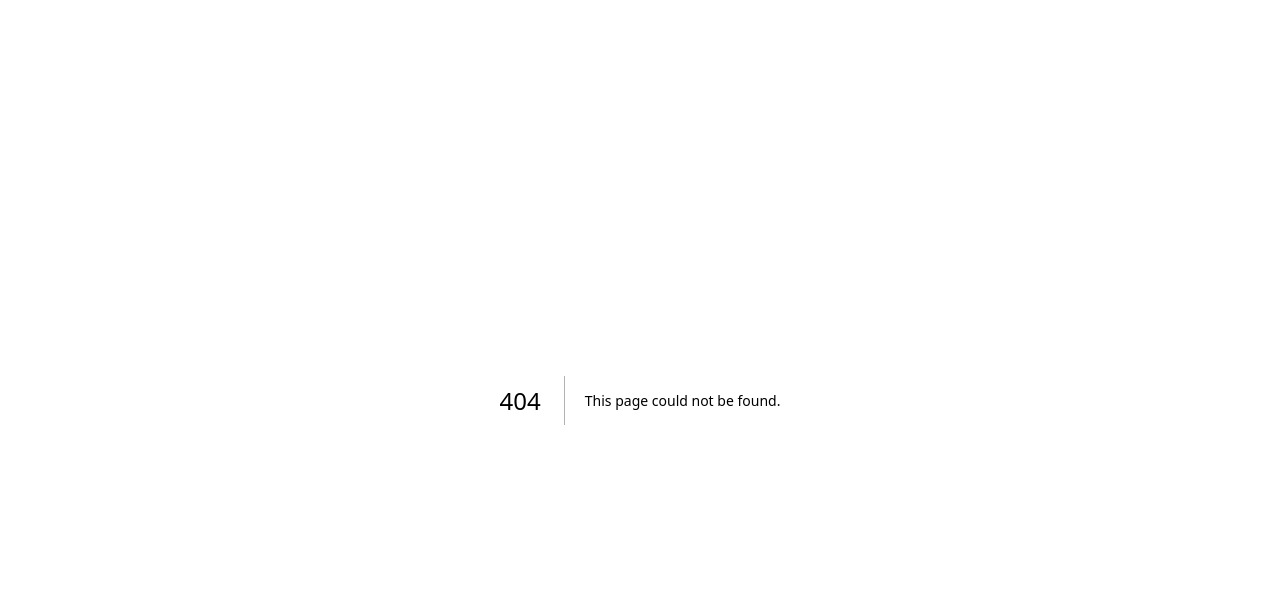
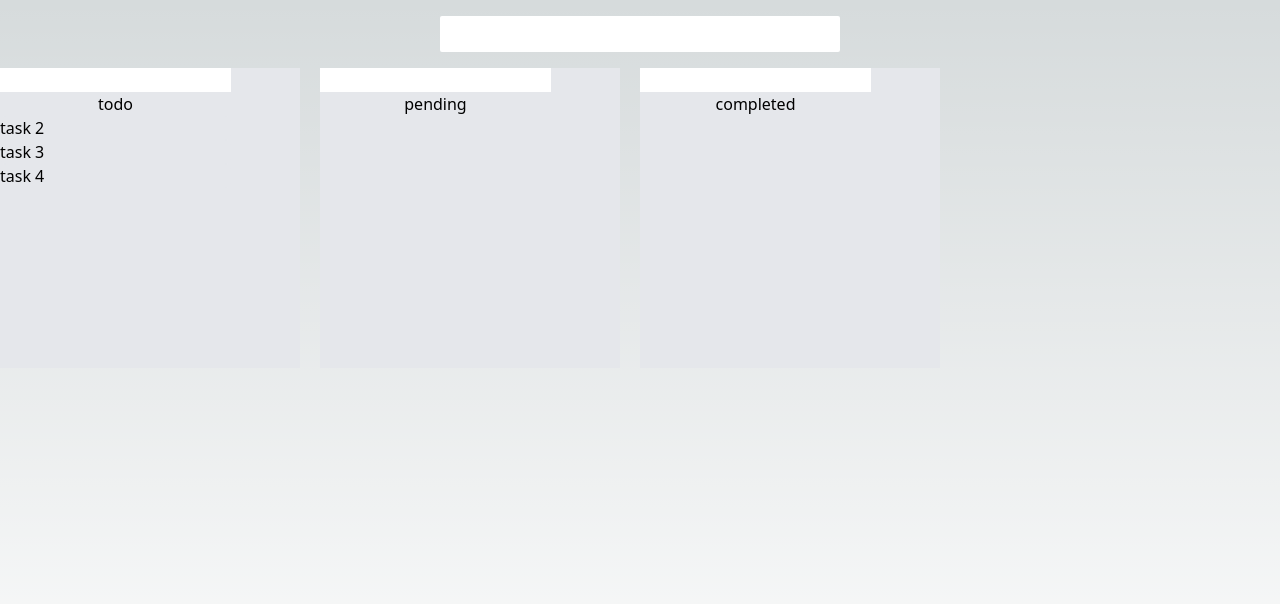
Before and after one commit to itsrishu/file-explorer, a Next.js app: page /dnd in a window 1280 px wide. Before the commit this address had no page. Shown: the top 604 px of the page. Built offline with nearby package versions, Linux system fonts and the light colour scheme.

Commit message:
pendulum n more

```diff
--- a/next.config.js
+++ b/next.config.js
@@ -10,6 +10,7 @@ const nextConfig = {
 			'media2.giphy.com',
 			'media3.giphy.com',
 			'media4.giphy.com',
+			'encrypted-tbn0.gstatic.com',
 		],
 	},
 }
--- a/src/pages/InfiniteScroll/index.js
+++ b/src/pages/InfiniteScroll/index.js
@@ -57,7 +57,7 @@ function App() {
 		}
 	}
 
-	const debouncedApiCall = debounce(hitApi, 300)
+	const debouncedApiCall = useCallback(debounce(hitApi, 300), [])
 
 	const handleObserver = useCallback(
 		(entries) => {
--- /dev/null
+++ b/src/pages/dnd/Col.js
@@ -0,0 +1,20 @@
+import React from 'react'
+import { Draggable } from 'react-beautiful-dnd'
+import List from './List'
+
+export function Col({ list, index, addTask }) {
+	return (
+		<Draggable draggableId={list.id} key={list.id} index={index}>
+			{(provided) => (
+				<div
+					className='flex h-[300px] bg-gray-200 w-[300px] mr-[20px]'
+					ref={provided.innerRef}
+					{...provided.draggableProps}
+					{...provided.dragHandleProps}
+				>
+					<List list={list} addTask={addTask} />
+				</div>
+			)}
+		</Draggable>
+	)
+}
--- /dev/null
+++ b/src/pages/dnd/Item.js
@@ -0,0 +1,21 @@
+import React from 'react'
+import { Draggable } from 'react-beautiful-dnd'
+
+function Item({ item, index }) {
+	return (
+		<Draggable draggableId={item.id} key={item.id} index={index}>
+			{(provided) => (
+				<div
+					ref={provided.innerRef}
+					{...provided.draggableProps}
+					{...provided.dragHandleProps}
+					className='flex bg-gray-200 rounded-md cursor-pointer'
+				>
+					<h2>{item.title}</h2>
+				</div>
+			)}
+		</Draggable>
+	)
+}
+
+export default Item
--- /dev/null
+++ b/src/pages/dnd/List.js
@@ -0,0 +1,41 @@
+import React, { useState } from 'react'
+import { Droppable } from 'react-beautiful-dnd'
+import Item from './Item'
+
+function List({ list, addTask }) {
+	const [text, setText] = useState('')
+
+	const handleInput = (e) => {
+		const {
+			target: { value },
+		} = e
+
+		setText(value)
+	}
+
+	const handleKeydown = (e) => {
+		if (e.charCode === 13) {
+			addTask(text, list.id)
+		}
+	}
+
+	return (
+		<Droppable droppableId={list.id} type='ITEMS'>
+			{(provided) => (
+				<div ref={provided.innerRef} {...provided.droppableProps}>
+					<input
+						value={text}
+						onChange={handleInput}
+						onKeyDown={handleKeydown}
+					/>
+					<h1 className='text-center text-black'>{list.id}</h1>
+					{list.items.map((item, index) => (
+						<Item index={index} item={item} />
+					))}
+				</div>
+			)}
+		</Droppable>
+	)
+}
+
+export default List
--- /dev/null
+++ b/src/pages/dnd/data.json
@@ -0,0 +1,27 @@
+[
+	{
+		"id": "todo",
+		"items": [
+			{
+				"id": "2",
+				"title": "task 2"
+			},
+			{
+				"id": "3",
+				"title": "task 3 "
+			},
+			{
+				"id": "4",
+				"title": "task 4"
+			}
+		]
+	},
+	{
+		"id": "pending",
+		"items": []
+	},
+	{
+		"id": "completed",
+		"items": []
+	}
+]
--- /dev/null
+++ b/src/pages/dnd/index.js
@@ -0,0 +1,106 @@
+import React, { useEffect, useState } from 'react'
+import data from './data'
+import { DragDropContext, Droppable } from 'react-beautiful-dnd'
+import { Col } from './Col'
+
+function index() {
+	const [lists, setLists] = useState(data)
+	const [text, setText] = useState('')
+	const [isWindowReady, setWindowReady] = useState(false)
+
+	useEffect(() => {
+		setWindowReady(true)
+	}, [])
+
+	const handleDragEnd = ({ source, destination, type }) => {
+		if (type === 'COLUMNS') {
+			const stateList = [...lists]
+			const [rem] = stateList.splice(source.index, 1)
+			stateList.splice(destination.index, 0, rem)
+			setLists(stateList)
+		} else {
+			const stateLists = [...lists]
+			const sourceColumn = stateLists.find(
+				(column) => column.id === source.droppableId
+			)
+			if (!sourceColumn) {
+				return stateLists
+			}
+
+			const itemToMove = sourceColumn.items[source.index]
+			if (!itemToMove) {
+				return stateLists
+			}
+			sourceColumn.items.splice(source.index, 1)
+			const destinationColumn = stateLists.find(
+				(column) => column.id === destination.droppableId
+			)
+			if (!destinationColumn) {
+				return stateLists
+			}
+
+			destinationColumn.items.splice(destination.index, 0, itemToMove)
+			setLists(stateLists)
+		}
+	}
+
+	const handleInput = (e) => {
+		setText(e.target.value)
+	}
+
+	const handleKeyDown = (e) => {
+		if (e.keyCode === 13) {
+			setLists((prev) => [
+				...prev,
+				{
+					id: text,
+					items: [],
+				},
+			])
+			setText('')
+		}
+	}
+
+	const addTask = (text, id) => {}
+
+	return (
+		<DragDropContext onDragEnd={handleDragEnd}>
+			<Droppable
+				droppableId='droppable'
+				direction='horizontal'
+				type='COLUMNS'
+			>
+				{(provided) => {
+					return (
+						<div
+							ref={provided.innerRef}
+							{...provided.droppableProps}
+							className='flex flex-col'
+						>
+							<input
+								value={text}
+								onChange={handleInput}
+								onKeyDown={handleKeyDown}
+								className='text-black h-[36px] w-[400px] self-center my-[16px] rounded-sm'
+							/>
+							<div className='flex'>
+								{lists?.map((list, index) =>
+									isWindowReady ? (
+										<Col
+											list={list}
+											index={index}
+											key={list.id}
+											addTask={addTask}
+										/>
+									) : null
+								)}
+							</div>
+						</div>
+					)
+				}}
+			</Droppable>
+		</DragDropContext>
+	)
+}
+
+export default index
--- a/src/pages/gifSearch/Gif.js
+++ b/src/pages/gifSearch/Gif.js
@@ -27,7 +27,10 @@ function Gif({ item }) {
 					<div className='bg-gray-200 animate-pulse rounded-lg'></div>
 				)}
 				<Image
-					src={item?.images?.original.webp}
+					src={
+						item?.images?.original.url ??
+						'https://encrypted-tbn0.gstatic.com/images?q=tbn:ANd9GcT3voWmwiyAUEKBaQpy7-DPfA7Y3TxGGFYAiQ&usqp=CAU'
+					}
 					alt={Math.random().toString()}
 					fill={true}
 					className={`rounded-lg ${
--- /dev/null
+++ b/src/pages/intersection/index.js
@@ -0,0 +1,63 @@
+import { useState, useCallback, useRef, useEffect } from 'react'
+import { useBookSearch } from './useBookSearch'
+
+const options = {
+	root: null,
+	rootMargin: '300px',
+	threshold: 1.0,
+}
+
+export default function index() {
+	const [text, setText] = useState('')
+	const [page, setPage] = useState(1)
+	const { books, isLoading, hasMore } = useBookSearch(text, page)
+
+	const observer = useRef()
+
+	const lastItemRef = useCallback(
+		(node) => {
+			if (isLoading) return
+			if (observer.current) observer.current.disconnect()
+			observer.current = new IntersectionObserver((entries) => {
+				const target = entries[0]
+				if (target.isIntersecting && hasMore) {
+					setPage((prev) => prev + 1)
+				}
+			}, options)
+			if (node) observer.current.observe(node)
+		},
+		[isLoading, hasMore]
+	)
+
+	const handleChange = (e) => {
+		setText(e.target.value)
+	}
+
+	return (
+		<div>
+			<input onChange={handleChange} className='text-red-700' />
+			<div className='grid grid-cols-5 gap-4 grid-rows-5'>
+				{books?.map((book, index) => {
+					if (books.length === index + 1) {
+						return (
+							<h1
+								ref={lastItemRef}
+								key={index}
+								className='text-orange-500'
+							>
+								{book.title}
+							</h1>
+						)
+					} else {
+						return (
+							<h1 className='text-orange-500' key={index}>
+								{book.title}
+							</h1>
+						)
+					}
+				})}
+			</div>
+			{isLoading && <h1>Fetching...</h1>}
+		</div>
+	)
+}
--- /dev/null
+++ b/src/pages/intersection/useBookSearch.js
@@ -0,0 +1,47 @@
+import { useState, useCallback, useRef, useEffect } from 'react'
+
+const debounce = (cb, delay) => {
+	let timer
+	return (...args) => {
+		clearTimeout(timer)
+		timer = setTimeout(() => {
+			cb(...args)
+		}, delay)
+	}
+}
+
+export const useBookSearch = (q, page) => {
+	const [books, setBooks] = useState([])
+	const [isLoading, setIsLoading] = useState(false)
+	const [hasMore, setHasMore] = useState(false)
+
+	useEffect(() => {
+		setBooks([])
+	}, [q])
+
+	const fetchBooks = async (q, page) => {
+		setIsLoading(true)
+		const url = `http://openlibrary.org/search.json?q=${q}&page=${page}`
+		try {
+			const response = await fetch(url)
+			const resp = await response.json()
+			const newArr = resp.docs.map((it) => {
+				return { title: it.title, pages: it.number_of_pages_median }
+			})
+			setHasMore(resp.docs.length > 0)
+			setBooks([...books, ...newArr])
+		} catch (err) {
+			console.log(err)
+		} finally {
+			setIsLoading(false)
+		}
+	}
+
+	const optimisedApiCall = useCallback(debounce(fetchBooks, 250), [])
+
+	useEffect(() => {
+		optimisedApiCall(q, page)
+	}, [q, page])
+
+	return { books, isLoading, hasMore }
+}
```
Also changed, not shown: src/pendulum/index.js (added, +53 -0 lines).
